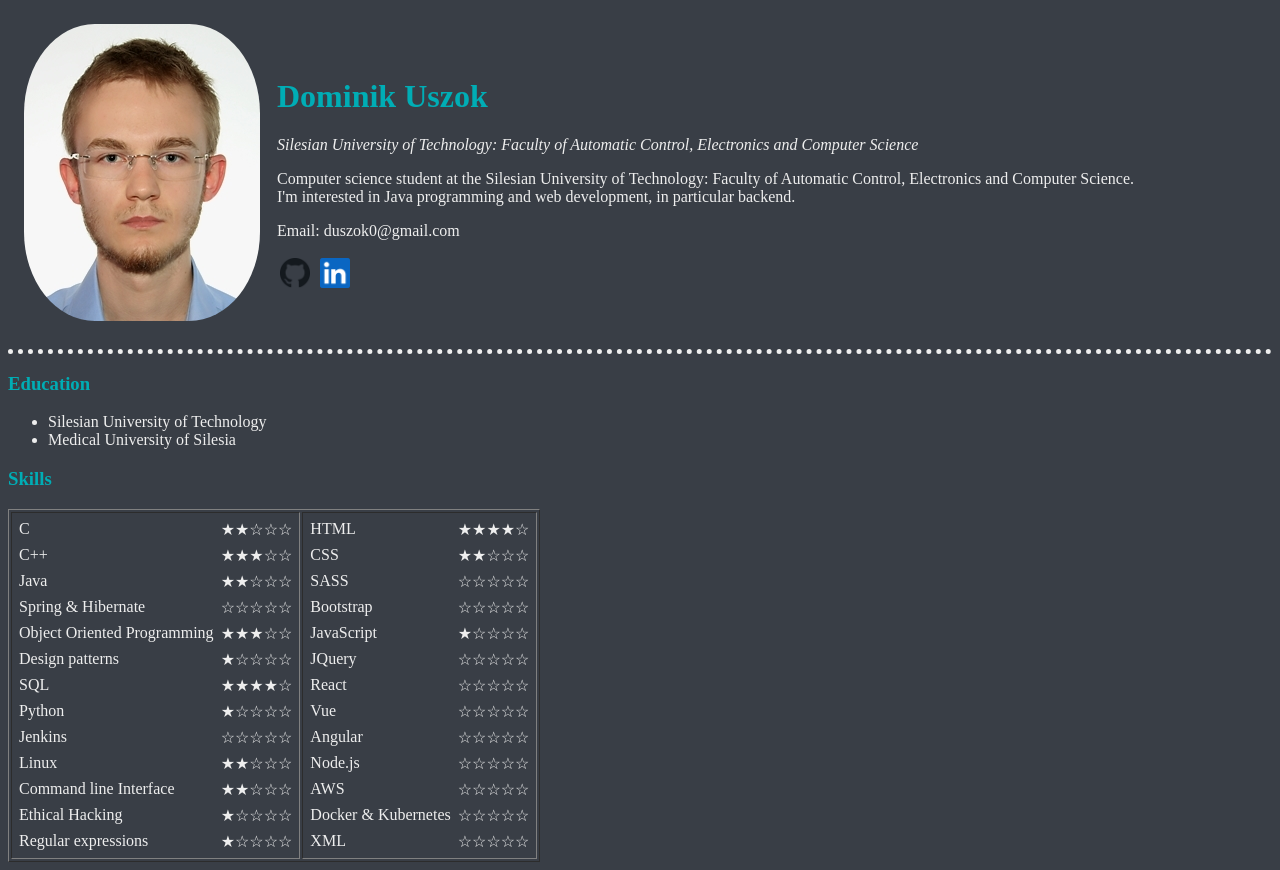
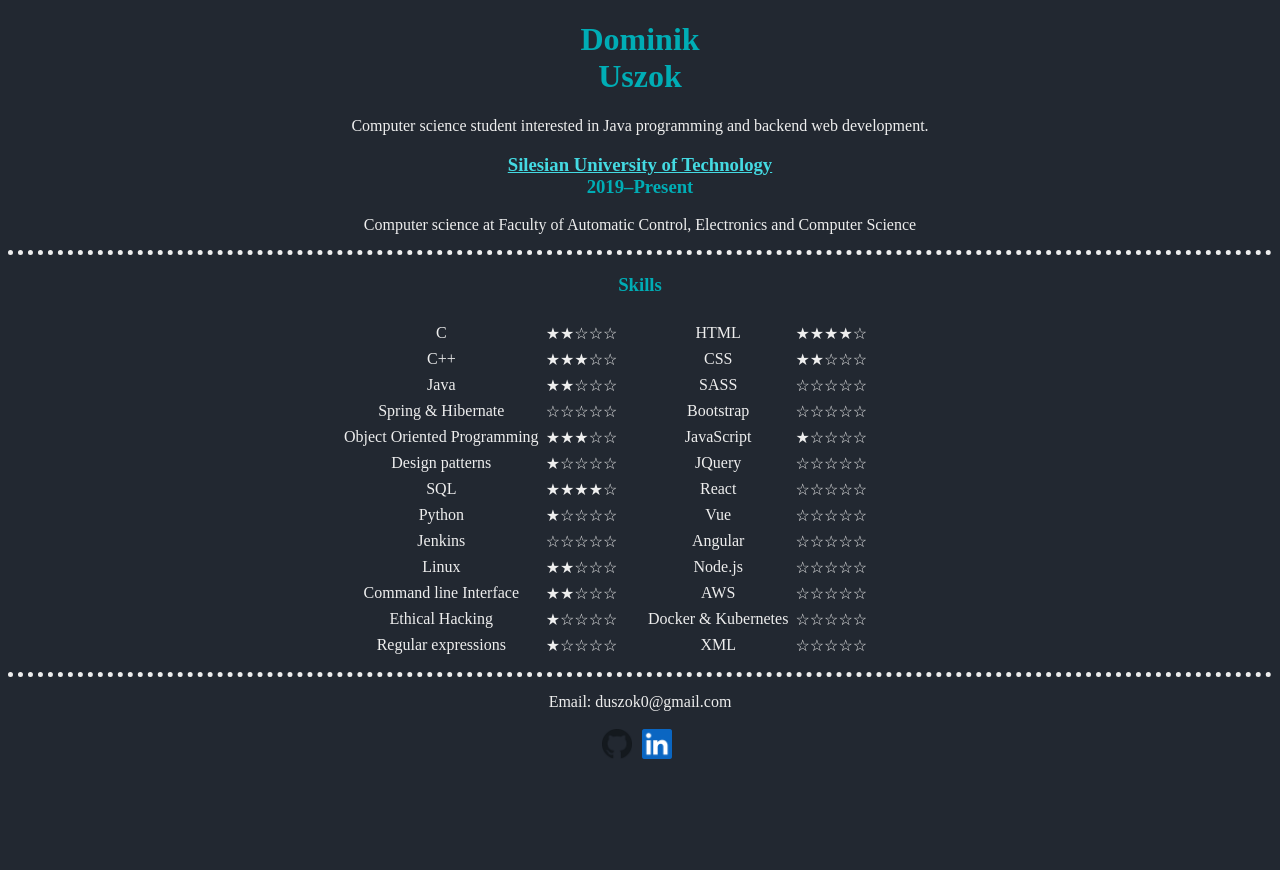
Before and after one commit to Dearmann/personal-site, a plain HTML site: page index.html in a window 1280 px wide. After the commit the page ends 800 px from the top, so only its background shows below. Drawn offline with Linux system fonts and the light colour scheme.

Commit message:
CSS layout preparation

```diff
--- /dev/null
+++ b/css/style.css
@@ -0,0 +1,47 @@
+/* Design colors: #222831 #393E46 #00ADB5 #EEEEEE */
+
+/***************TAG SELECTORS***************/
+a {
+    color: #44dae2;
+}
+
+body {
+    background-color: #222831;
+    color: #EEEEEE;
+    text-align: center;
+}
+
+h1 {
+    color: #00ADB5;
+}
+
+h3 {
+    color: #00ADB5
+}
+
+hr {
+    border-style: dotted none none none;
+    /* width: 10%; */
+    border-width: 5px;
+    border-color: #EEEEEE;
+}
+
+/***************CLASS SELECTORS***************/
+.img-link {
+    height: 30px;
+    margin: 0 6px 0 0px;
+}
+
+.skills {
+    margin: auto;
+}
+
+.skills-left {
+    width: 300px;
+}
+
+.skills-right {
+    width: 300px;
+}
+
+/***************ID SELECTORS***************/
--- a/css/styles.css
+++ /dev/null
@@ -1,31 +0,0 @@
-/* #222831 #393E46 #00ADB5 #EEEEEE */
-
-body {
-    background-color: #393E46;
-    color: #EEEEEE;
-}
-
-h1 {
-    color: #00ADB5;
-}
-
-h3 {
-    color: #00ADB5
-}
-
-hr {
-    border-style: dotted none none none;
-    /* width: 10%; */
-    border-width: 5px;
-    border-color: #EEEEEE;
-}
-
-.profile-picture {
-    object-fit: cover;
-    border-radius: 30%;
-  }
-
-.img-link {
-    height: 30px;
-    padding-inline: 3px;
-}
--- a/index.html
+++ b/index.html
@@ -5,46 +5,44 @@
     <meta charset="UTF-8">
     <meta http-equiv="X-UA-Compatible" content="IE=edge">
     <meta name="viewport" content="width=device-width, initial-scale=1.0">
-    <title>Dominik Uszok</title>
-    <link rel="stylesheet" href="css/styles.css">
+    <meta name="description"
+        content="Dominik Uszok, Computer Science student - Java programming and backend web development.">
+    <meta name="author" content="Dominik Uszok">
+    <title>Dominik Uszok | CS Student</title>
+    <link rel="stylesheet" href="css/style.css">
     <link rel="icon" href="images/favicon.ico">
 </head>
 
 <body>
-    <table cellspacing="15">
+    <main>
+        <h1 class="logo">
+            Dominik
+            <br>
+            Uszok
+        </h1>
+        <p class="intro">
+            Computer science student interested in Java programming and backend web development.
+        </p>
+        <section class="projects">
+
+        </section>
+        <section class="timeline">
+            <article class="timeline-entry">
+                <h3 class="timeline-title">
+                    <a href="https://www.polsl.pl/">Silesian University of Technology</a>
+                    <br>
+                    <span class="timeline-time">2019–Present</span>
+                </h3>
+                <div class="timeline-description">
+                    <p>Computer science at Faculty of Automatic Control, Electronics and Computer Science</p>
+                </div>
+            </article>
+        </section>
+        <hr>
+        <h3>Skills</h3>
+        <table class="skills">
             <tr>
-            <td><img class="profile-picture" src="images/dearman.jpg" alt="profile image"></td>
-            <td>
-                <h1>Dominik Uszok</h1>
-                <p>
-                    <em>Silesian University of Technology: Faculty of Automatic Control, Electronics and Computer
-                        Science</em>
-                </p>
-                <p>
-                    Computer science student at the Silesian University of Technology: Faculty of Automatic Control,
-                    Electronics and Computer Science.
-                    <br>
-                    I'm interested in Java programming and web development, in particular backend.
-                </p>
-                Email: duszok0@gmail.com<br><br>
-                <a href="https://github.com/Dearmann"><img class="img-link" src="images/github.png" alt="GitHub"></a>
-                <a href="https://www.linkedin.com/in/dominik-uszok-4a3717179/"><img class="img-link" src="images/linkedin.png"
-                        alt="LinkedIn"></a>
-            </td>
-        </tr>
-    </table>
-    <hr>
-
-    <h3>Education</h3>
-    <ul>
-        <li>Silesian University of Technology</li>
-        <li>Medical University of Silesia</li>
-    </ul>
-
-    <h3>Skills</h3>
-    <table border="1">
-        <tr>
-            <td>
+                <td class="skills-left">
                     <table cellspacing="5">
                         <tr>
                             <td>C</td>
@@ -100,7 +98,7 @@
                         </tr>
                     </table>
                 </td>
-            <td>
+                <td class="skills-right">
                     <table cellspacing="5">
                         <tr>
                             <td>HTML</td>
@@ -158,6 +156,19 @@
                 </td>
             </tr>
         </table>
+        <hr>
+        <footer>
+            <div class="contact">
+                <p>
+                    Email: duszok0@gmail.com<br><br>
+                    <a href="https://github.com/Dearmann"><img class="img-link" src="images/github.png"
+                            alt="GitHub"></a>
+                    <a href="https://www.linkedin.com/in/dominik-uszok-4a3717179/"><img class="img-link"
+                            src="images/linkedin.png" alt="LinkedIn"></a>
+                </p>
+            </div>
+        </footer>
+    </main>
 </body>
 
 </html>
```
Also changed, not shown: images/dearman.jpg (deleted), images/dearman.png (deleted). Lines whose indentation alone changed are shown as unchanged.
